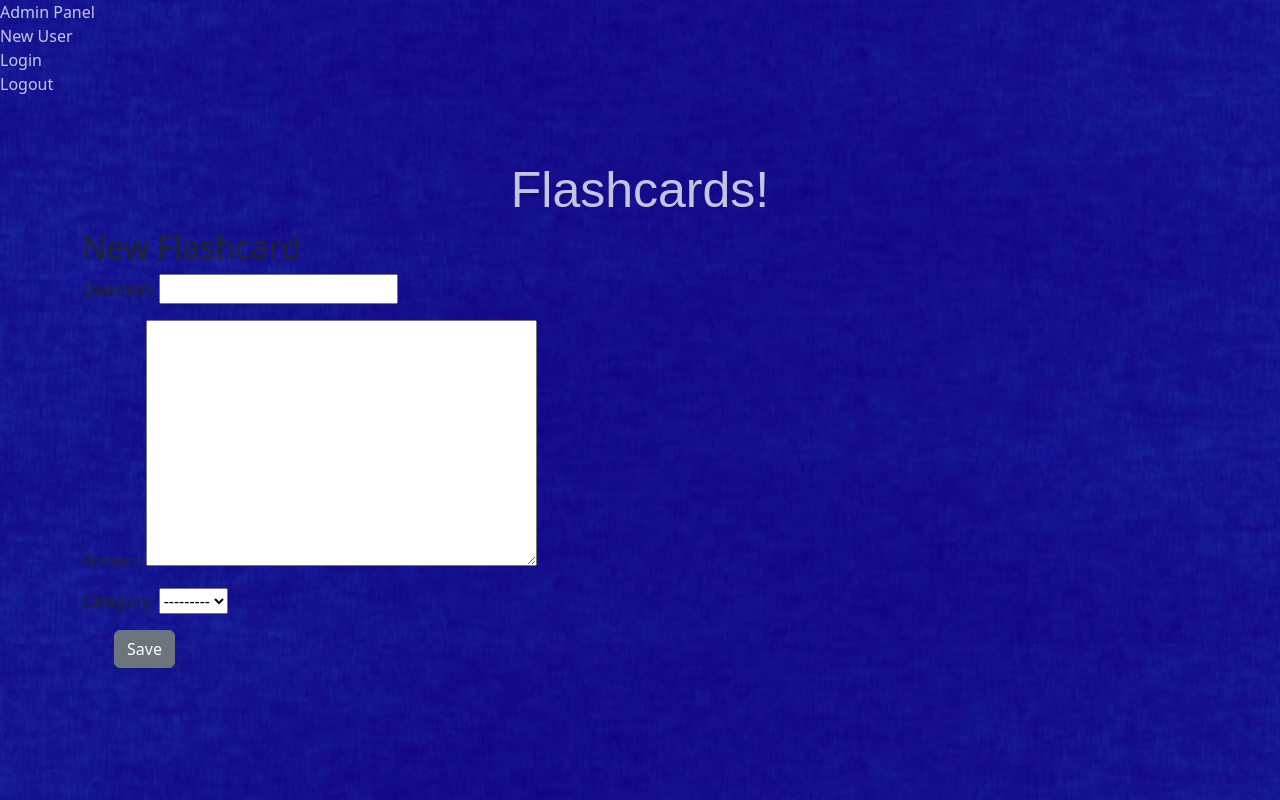
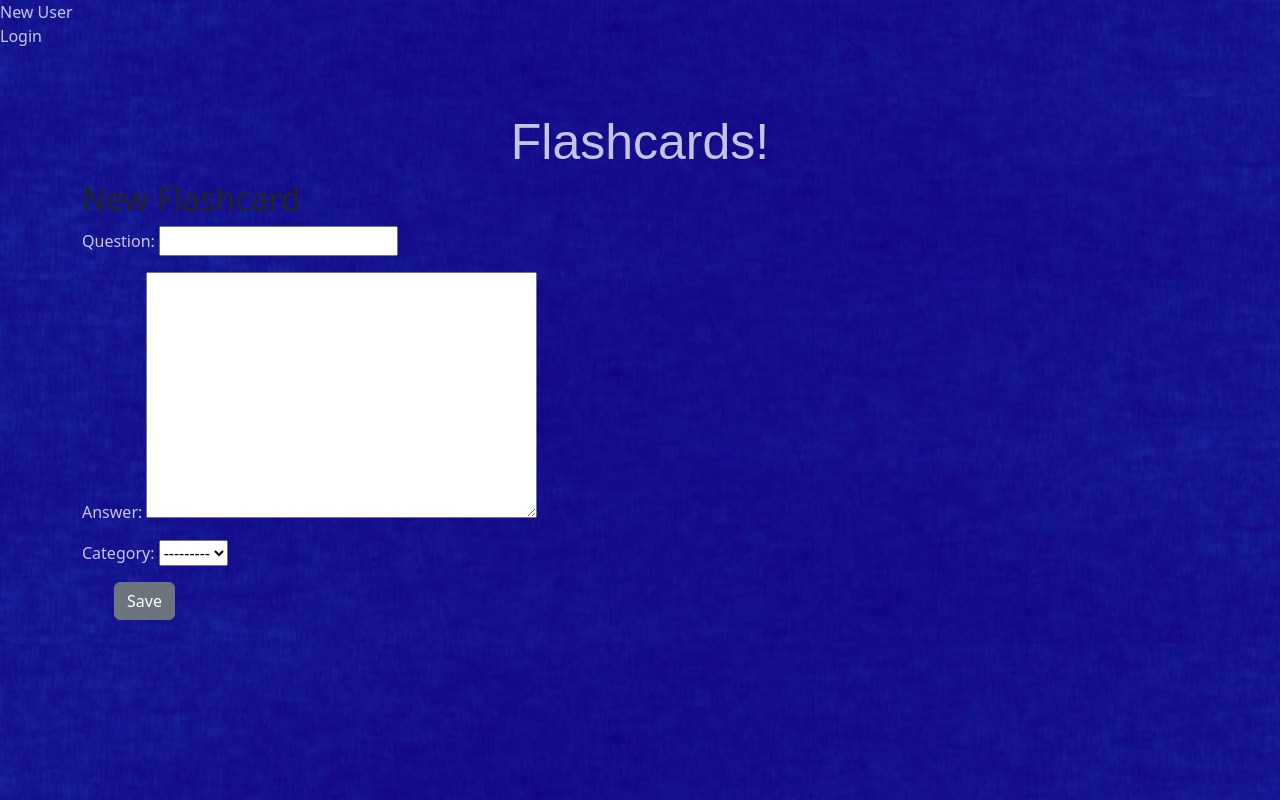
Before and after one commit to Momentum-Team-14/django-duplex-GitLukeW, a Django app: page /flashcard/new/ in a window 1280 px wide. Run offline with Django 4.2, Linux system fonts and the light colour scheme; data that the repository does not hold is empty; some libraries are stand-ins or nearby versions.

Commit message:
fixed the login pages and changed text to white

```diff
--- a/flashcards/templates/base.html
+++ b/flashcards/templates/base.html
@@ -7,22 +7,26 @@
     <meta http-equiv="X-UA-Compatible" content="IE=edge" />
     <meta name="viewport" content="width=device-width, initial-scale=1.0" />
     <link rel="stylesheet" href="{% static 'css/bootstrap.min.css' %}" />
-    <link rel="stylesheet" href="{% static 'css/style.css' %}"/>
+    <link rel="stylesheet" href="{% static 'css/style.css' %}" />
     <title>Flashcards</title>
   </head>
+
   <body>
     <header class="page-header">
-      <a href="{% url 'admin:index' %}">Admin Panel</a>
-      <div><a href="/accounts/register">New User</a></div>
-      <div><a href="/accounts/login">Login</a></div>
+      {% if user.is_authenticated %}
+      <div><a href="{% url 'admin:index' %}">Admin Panel</a></div>
+      <div class="username">User: {{request.user.username}}</div>
       <div><a href="/accounts/logout">Logout</a></div>
       <h1><a href="/">Flashcards!</a></h1>
-        {% if user.is_authenticated %}
-        <div class="new_button">
-          <p class="text">Add New Flashcards</p>
-          <a href="{% url 'flashcard_new' %}" class="btn btn-secondary">
-            {% include './icons/box2-fill.svg' %}
-          </a>
+      <div class="new_button">
+        <p class="text">Add New Flashcards</p>
+        <a href="{% url 'flashcard_new' %}" class="btn btn-secondary">
+          {% include 'flashcards/icons/box2-fill.svg' %}
+        </a>
+      {% else %}
+      <div class="register"><a href="/accounts/register">New User</a></div>
+      <div><a href="/accounts/login">Login</a></div>
+      <h1><a href="/">Flashcards!</a></h1>
         {% endif %}
       </div>
     </header>
@@ -32,3 +36,4 @@
       </div>
     </main>
   </body>
+</html>
--- a/flashcards/templates/flashcards/categories_detail.html
+++ b/flashcards/templates/flashcards/categories_detail.html
@@ -1,4 +1,4 @@
-{% extends 'flashcards/base.html' %} {% block content %}
+{% extends 'base.html' %} {% block content %}
 
 <aside class="actions">
   {% if user.is_authenticated %}
--- a/static/css/style.css
+++ b/static/css/style.css
@@ -105,3 +105,7 @@ h1 {
     margin-left: 2rem;
     font-size: 20px;
   }
+
+  .required, li, p {
+    color: rgba(255, 255, 255, 0.758);
+  }
```
